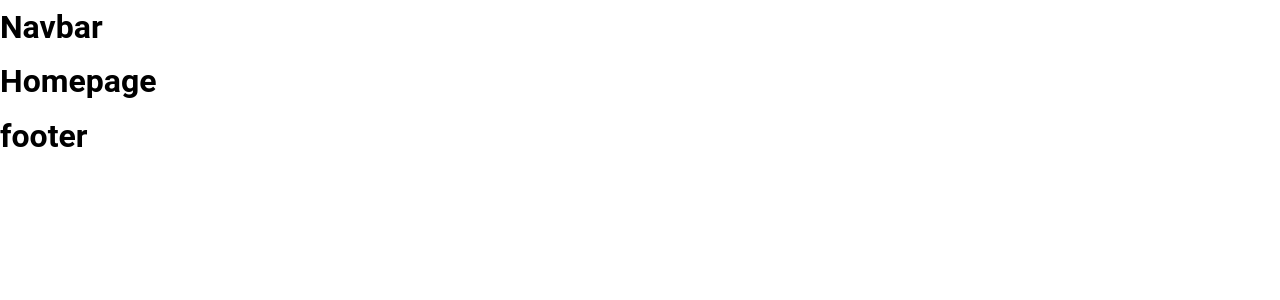
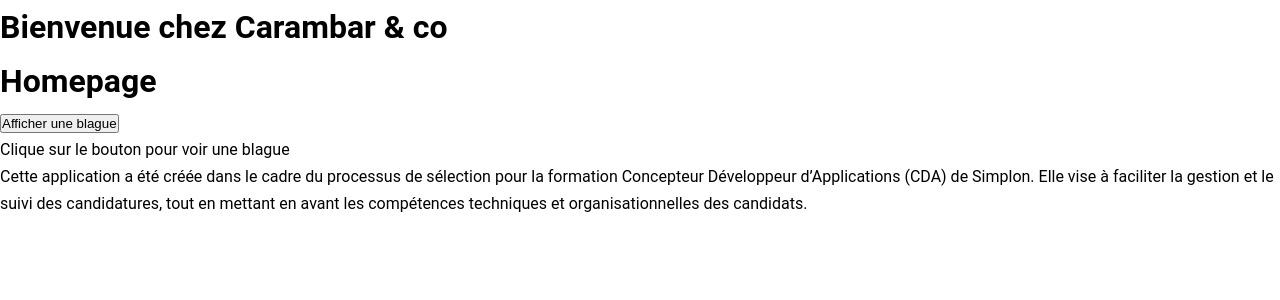
Before and after one commit to Theophile-Picolet/Simplon_app_front, a React (Vite) app in the folder client/: page / in a window 1280 px wide. Shown: the top 300 px of the page. Built offline with nearby package versions, Linux system fonts and the light colour scheme; no server answers.

Commit message:
change url api

```diff
--- a/client/package.json
+++ b/client/package.json
@@ -11,6 +11,7 @@
     "deploy": "gh-pages -d dist"
   },
   "dependencies": {
+    "axios": "^1.10.0",
     "gh-pages": "^6.3.0",
     "react": "^18.3.1",
     "react-dom": "^18.3.1",
--- a/client/src/components/Footer.tsx
+++ b/client/src/components/Footer.tsx
@@ -1,3 +1,11 @@
 export default function Footer() {
-  return <h1>footer</h1>;
+  return (
+    <p>
+      {" "}
+      Cette application a été créée dans le cadre du processus de sélection pour
+      la formation Concepteur Développeur d’Applications (CDA) de Simplon. Elle
+      vise à faciliter la gestion et le suivi des candidatures, tout en mettant
+      en avant les compétences techniques et organisationnelles des candidats.
+    </p>
+  );
 }
--- a/client/src/components/Navbar.tsx
+++ b/client/src/components/Navbar.tsx
@@ -1,7 +1,7 @@
 export default function Navbar() {
   return (
     <>
-      <h1>Navbar</h1>
+      <h1>Bienvenue chez Carambar & co</h1>
     </>
   );
 }
--- a/client/src/main.tsx
+++ b/client/src/main.tsx
@@ -1,6 +1,6 @@
 import { StrictMode } from "react";
 import { createRoot } from "react-dom/client";
-import App from "./App.tsx";
+import App from "./App";
 
 const rootElement = document.getElementById("root");
 if (rootElement) {
--- a/client/src/pages/HomePage.tsx
+++ b/client/src/pages/HomePage.tsx
@@ -1,3 +1,30 @@
+import { useState } from "react";
+import { getRandomBlague } from "../services/request";
+
 export default function HomePage() {
-  return <h1>Homepage</h1>;
+  const [randomBlague, setRandomBlague] = useState(null);
+  const [loading, setLoading] = useState(false);
+
+  const handleClick = async () => {
+    setLoading(true);
+    const data = await getRandomBlague();
+    setRandomBlague(data);
+    setLoading(false);
+  };
+
+  return (
+    <>
+      <h1>Homepage</h1>
+      <button type="button" onClick={handleClick}>
+        Afficher une blague
+      </button>
+      <p>
+        {loading
+          ? "Chargement..."
+          : randomBlague
+            ? JSON.stringify(randomBlague)
+            : "Clique sur le bouton pour voir une blague"}
+      </p>
+    </>
+  );
 }
--- /dev/null
+++ b/client/src/services/request.ts
@@ -0,0 +1,14 @@
+import axios from "axios";
+
+const API = import.meta.env.VITE_API_URL;
+
+const getRandomBlague = async () => {
+  try {
+    const response = await axios.get(`${API}/api/random-blague`);
+    return response.data;
+  } catch (error) {
+    console.error(error);
+  }
+};
+
+export { getRandomBlague };
```
Also changed, not shown: 1 other file (tests, documents, lock files or other folders).
